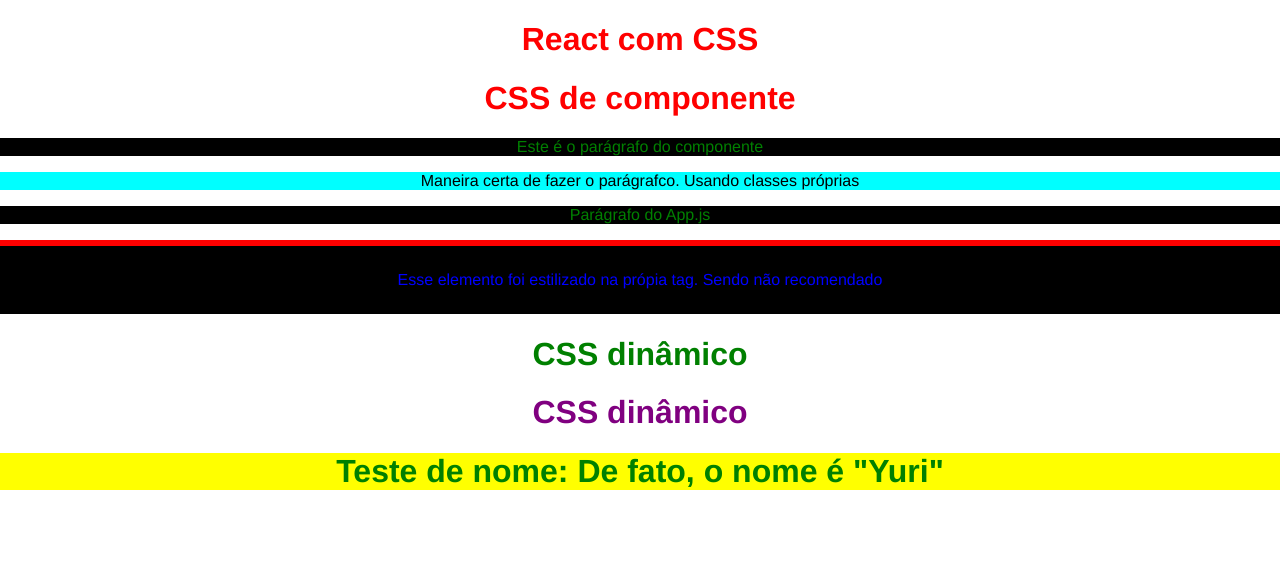
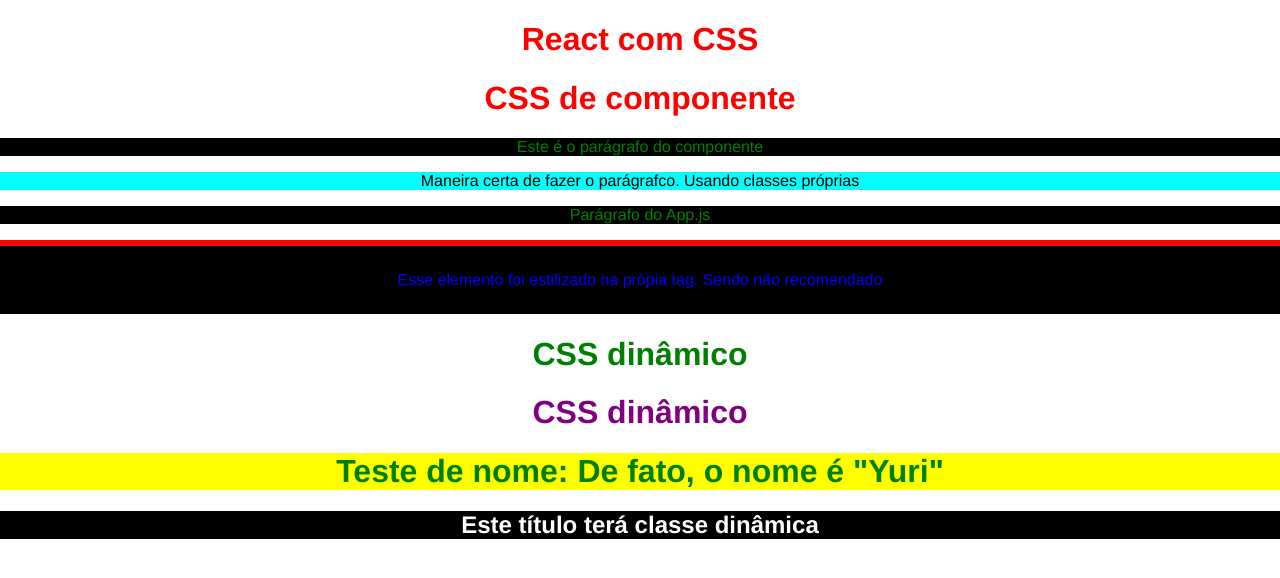
Before and after one commit to YuriCF1/Proj.Study-React-4, a React (Create React App) app in the folder css-react/: page / in a window 1280 px wide. Shown: the top 578 px of the page. Built offline with nearby package versions, Linux system fonts and the light colour scheme.

Commit message:
Dinamic css's classes

```diff
--- a/css-react/src/App.js
+++ b/css-react/src/App.js
@@ -6,7 +6,8 @@
 
 function App() {
   const n = 15;
-  const [name] = useState("Yuri")
+  const [name] = useState("Yuri");
+  const redTitle = false;
 
   return (
     <div className="App">
@@ -22,7 +23,8 @@
       <h1 style={n < 10 ? ({color: "purple"}) : ({color: "green"})}>CSS dinâmico</h1>
       <h1 style={n > 10 ? ({color: "purple"}) : ({color: "green"})}>CSS dinâmico</h1>
       {name === "Yuri" && <h1 style={name === "Yuri" ? ({color: "green", backgroundColor: "yellow"}) : null}>Teste de nome: De fato, o nome é "{name}"</h1>}
-
+      {/*  Class dinâmica */}
+      <h2 className={redTitle ? "red-title" : "title"}>Este título terá classe dinâmica</h2>
     </div>
   );
 }
--- a/css-react/src/index.css
+++ b/css-react/src/index.css
@@ -23,3 +23,16 @@
   color: red;
 
 }
+
+.red-title {
+  background-color: black;
+  color: red;
+  padding: 15px;
+  border: 5px solid red;
+}
+
+.title {
+  background-color: black;
+  color: white;
+
+}
```
